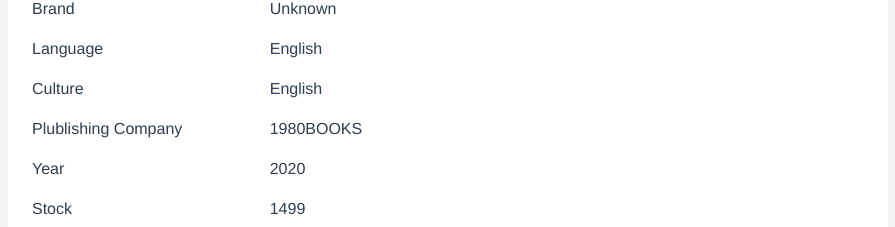
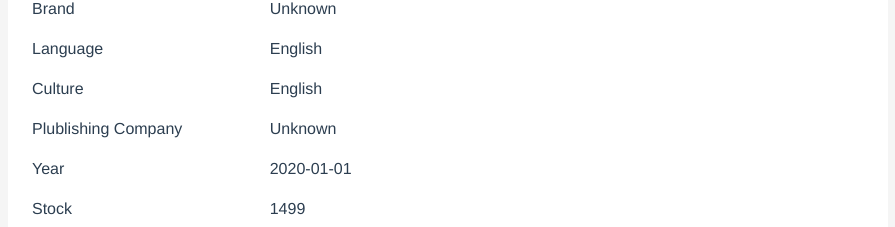
Before and after one commit to ngtruongthanh98/data-engineering-assignment, a Vue app in the folder frontend/: page /product/1 in a window 1280 px wide. Shown: the part 800-1027 px from the top of the page, without its empty margins (192-1087 px from the left). Built offline with nearby package versions, Linux system fonts and the light colour scheme; no server answers.

Commit message:
feat: productDetails API

```diff
--- a/frontend/src/components/ProductDetail/ProductDetail.vue
+++ b/frontend/src/components/ProductDetail/ProductDetail.vue
@@ -17,31 +17,31 @@
         </div>
         <div class="content-row">
           <div class="col-1">Brand</div>
-          <div class="col-2">Unknown</div>
+          <div class="col-2">{{ brand }}</div>
         </div>
         <div class="content-row">
           <div class="col-1">Language</div>
-          <div class="col-2">English</div>
+          <div class="col-2">{{ language }}</div>
         </div>
         <div class="content-row">
           <div class="col-1">Culture</div>
-          <div class="col-2">English</div>
+          <div class="col-2">{{ culture }}</div>
         </div>
         <div class="content-row">
           <div class="col-1">Plublishing Company</div>
-          <div class="col-2">1980BOOKS</div>
+          <div class="col-2">{{ producer }}</div>
         </div>
         <div class="content-row">
           <div class="col-1">Year</div>
-          <div class="col-2">2020</div>
+          <div class="col-2">{{ sellStartDate }}</div>
         </div>
         <div class="content-row">
           <div class="col-1">Stock</div>
-          <div class="col-2">1499</div>
+          <div class="col-2">{{ quantity }}</div>
         </div>
         <div class="content-row">
           <div class="col-1">Weight</div>
-          <div class="col-2">200 gram</div>
+          <div class="col-2">{{ weight }} gram</div>
         </div>
       </div>
 
@@ -51,23 +51,23 @@
         <div class="content">
           <div class="content-row">
             <div class="col-1">Title</div>
-            <div class="col-2">Here is a title</div>
+            <div class="col-2">{{ title }}</div>
           </div>
           <div class="content-row">
             <div class="col-1">Document Level</div>
-            <div class="col-2">High</div>
+            <div class="col-2">{{ documentLevel }}</div>
           </div>
           <div class="content-row">
             <div class="col-1">Owner</div>
-            <div class="col-2">Mr. Brown</div>
+            <div class="col-2">{{ owner }}</div>
           </div>
           <div class="content-row">
             <div class="col-1">Status</div>
-            <div class="col-2">Completed</div>
+            <div class="col-2">{{ status }}</div>
           </div>
           <div class="content-row">
             <div class="col-1">Document Summary</div>
-            <div class="col-2">Here is a summary for the document</div>
+            <div class="col-2">{{ documnentSummary }}</div>
           </div>
         </div>
       </div>
@@ -89,6 +89,58 @@ export default {
     subCategoryName: {
       type: String,
       default: "Sub Category",
+    },
+    brand: {
+      type: String,
+      default: "Unknown",
+    },
+    language: {
+      type: String,
+      default: "English",
+    },
+    culture: {
+      type: String,
+      default: "English",
+    },
+    producer: {
+      type: String,
+      default: "Unknown",
+    },
+    sellStartDate: {
+      type: String,
+      default: "2020-01-01",
+    },
+    sellEndDate: {
+      type: String,
+      default: "Unknown",
+    },
+    quantity: {
+      type: Number,
+      default: 1499,
+    },
+    weight: {
+      type: Number,
+      default: 200,
+    },
+    title: {
+      type: String,
+      default: "Here is a title",
+    },
+    documentLevel: {
+      type: String,
+      default: "High",
+    },
+    owner: {
+      type: String,
+      default: "Mr. Brown",
+    },
+    status: {
+      type: String,
+      default: "Completed",
+    },
+    documnentSummary: {
+      type: String,
+      default: "Here is a summary for the document",
     },
   },
 };
--- a/frontend/src/views/products/ProductDetailPage.vue
+++ b/frontend/src/views/products/ProductDetailPage.vue
@@ -19,6 +19,19 @@
       :productName="this.productData.productName"
       :categoryName="this.productData.categoryName"
       :subCategoryName="this.productData.subCategoryName"
+      :brand="this.productData.brand"
+      :language="this.productData.language"
+      :culture="this.productData.culture"
+      :producer="this.productData.producer"
+      :sellStartDate="this.productData.sellStartDate"
+      :sellEndDate="this.productData.sellEndDate"
+      :quantity="this.productData.safetyStockLevel"
+      :weight="this.productData.weight"
+      :title="this.productData.title"
+      :documentLevel="this.productData.documentLevel"
+      :owner="this.productData.owner"
+      :status="this.productData.status"
+      :documnentSummary="this.productData.documnentSummary"
     />
     <product-rating />
     <copyright />
```
